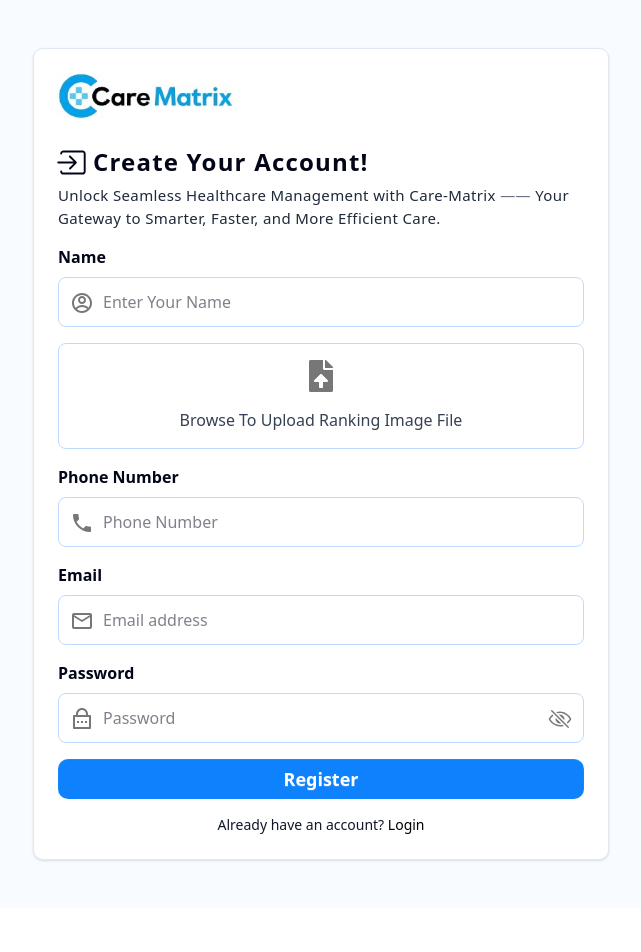
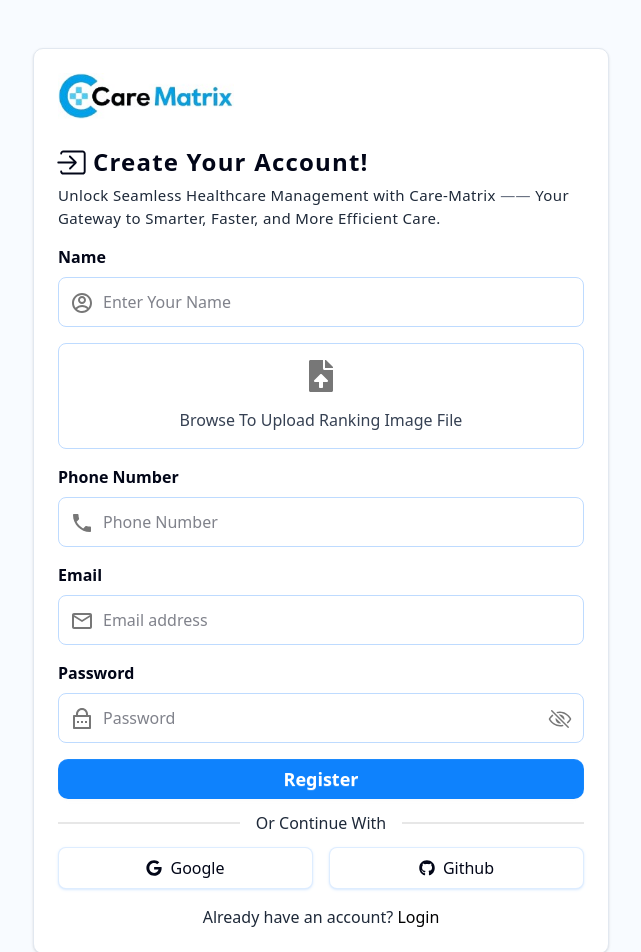
Before and after one commit to ssmahim01/Care-Matrix-With-Dev-Sync, a React (Vite) app: page /register in a window 1280 px wide. Shown: the top 952 px of the page, without its empty margins (319-960 px from the left). Before the commit the page ends 908 px from the top, so only its background shows below. Built offline with nearby package versions, Linux system fonts and the light colour scheme.

Commit message:
social login reusable componenent added

```diff
--- a/src/authentication/Login.jsx
+++ b/src/authentication/Login.jsx
@@ -1,10 +1,11 @@
 import { Link } from "react-router";
+import NavigateTo from "./NavigateTo";
 
 const Login = () => {
   return (
     <div>
       Login
-      <Link to={"/register"}>GO TOO REGISTER</Link>
+      <NavigateTo />
     </div>
   );
 };
--- /dev/null
+++ b/src/authentication/NavigateTo.jsx
@@ -0,0 +1,18 @@
+import { Link, useLocation } from "react-router";
+
+const NavigateTo = () => {
+  const location = useLocation();
+  const pathname = location.pathname;
+  return (
+    <div className="mt-4 text-center text-base font-medium text-gray-800">
+      {pathname === "/register" ? "Already" : "Don't"} have an account?{" "}
+      <Link to={pathname === "/register" ? "/login" : "/register"}>
+        <span className="text-black cursor-pointer hover:underline hover:text-[#0E82FD] duration-300">
+          {pathname === "/register" ? "Login" : "Register"}
+        </span>
+      </Link>
+    </div>
+  );
+};
+
+export default NavigateTo;
--- a/src/authentication/Register.jsx
+++ b/src/authentication/Register.jsx
@@ -6,14 +6,17 @@ import { IoCloseOutline, IoEyeOffOutline, IoEyeOutline } from "react-icons/io5";
 import { MdDelete, MdDone, MdLocalPhone, MdOutlineMail } from "react-icons/md";
 import { RiAccountCircleLine, RiLockPasswordLine } from "react-icons/ri";
 import { Link } from "react-router";
+import SocialLogin from "./SocialLogin";
+import NavigateTo from "./NavigateTo";
 
 const Register = () => {
   // states for name, email
   const [name, setName] = useState("");
   const [email, setEmail] = useState("");
-  // states for photo
+  // states for photo, phoneNumber
   const [image, setImage] = useState("");
   const [preview, setPreview] = useState("");
+  const [phoneNumber, setPhoneNumber] = useState(null);
   // states for password
   const [isEyeOpen, setIsEyeOpen] = useState(false);
   const [signal, setSignal] = useState({
@@ -55,27 +58,27 @@ const Register = () => {
     });
   };
 
-  // Password Hinst
+  // Password Hints
   const hintList = [
     {
-      text: "Minimum number of characters is 8.",
+      text: "Minimum number of characters is 8",
       type: "length",
     },
     {
-      text: "Password should contain uppercase.",
+      text: "Password should contain uppercase",
       type: "uppercase",
     },
     {
-      text: "Password should contain numbers.",
+      text: "Password should contain numbers",
       type: "number",
     },
     {
-      text: "Password should contain lowercase.",
+      text: "Password should contain lowercase",
       type: "lowercase",
     },
 
     {
-      text: "Password should contain special characters.",
+      text: "Password should contain special characters",
       type: "symbol",
     },
   ];
@@ -102,11 +105,6 @@ const Register = () => {
     const user = { name, email, password: strongPassword };
     console.table(user);
   };
-  // console.log({
-  //   name,
-  //   email,
-  //   image
-  // })
 
   return (
     <div className="w-full min-h-screen flex items-center justify-center bg-blue-100/20 px-4 py-12">
@@ -209,10 +207,10 @@ const Register = () => {
               <MdLocalPhone className="absolute top-3.5 left-3 text-[1.5rem] text-[#777777]" />
               <input
                 type="number"
-                name="email"
-                id="email"
+                name="phoneNumber"
+                id="phoneNumber"
                 required
-                onChange={(e) => setEmail(e.target.value)}
+                onChange={(e) => setPhoneNumber(e.target.value)}
                 placeholder="Phone Number"
                 className="peer border-blue-200 border rounded-md outline-none pl-11 pr-5 py-3 w-full focus:ring ring-blue-200 transition-colors duration-300"
               />
@@ -311,16 +309,9 @@ const Register = () => {
           </button>
         </form>
         {/* SocialLogin */}
-        {/* <SocialLogin /> */}
+        <SocialLogin />
         {/* Navigate to login */}
-        <div className="mt-4 text-center text-sm text-gray-900">
-          Already have an account?{" "}
-          <Link to={"/login"}>
-            <span className="text-black cursor-pointer hover:underline">
-              Login
-            </span>
-          </Link>
-        </div>
+        <NavigateTo />
       </div>
     </div>
   );
--- /dev/null
+++ b/src/authentication/SocialLogin.jsx
@@ -0,0 +1,36 @@
+import { FaGithub, FaGoogle } from "react-icons/fa";
+import { Button } from "@/components/ui/button";
+
+const SocialLogin = () => {
+  return (
+    <div>
+      <div className="flex w-full flex-col">
+        <div className="divider font-medium text-gray-800">
+          Or Continue With
+        </div>
+      </div>
+      <div className="flex gap-4 justify-center w-full">
+        {/* Google */}
+        <div className="w-full">
+          <Button
+            variant="outline"
+            className="w-full border-blue-200/50 shadow-sm shadow-blue-200/50 flex items-center text-base gap-2 font-medium cursor-pointer duration-500 py-5"
+          >
+            <FaGoogle /> Google
+          </Button>
+        </div>
+        {/* Github */}
+        <div className="w-full">
+          <Button
+            variant="outline"
+            className="w-full border-blue-200/50 shadow-sm shadow-blue-200/50 flex items-center text-base gap-2 font-medium cursor-pointer duration-500 py-5"
+          >
+            <FaGithub /> Github
+          </Button>
+        </div>
+      </div>
+    </div>
+  );
+};
+
+export default SocialLogin;
```
